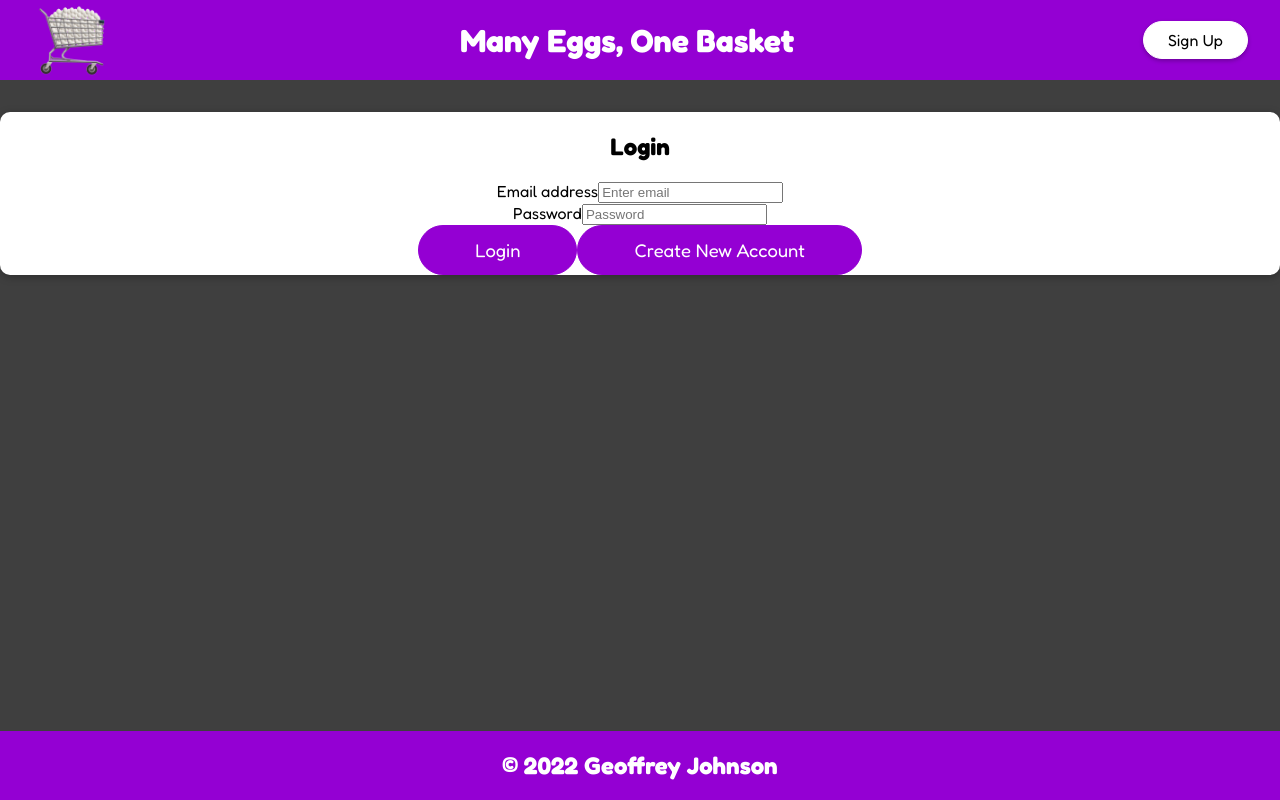
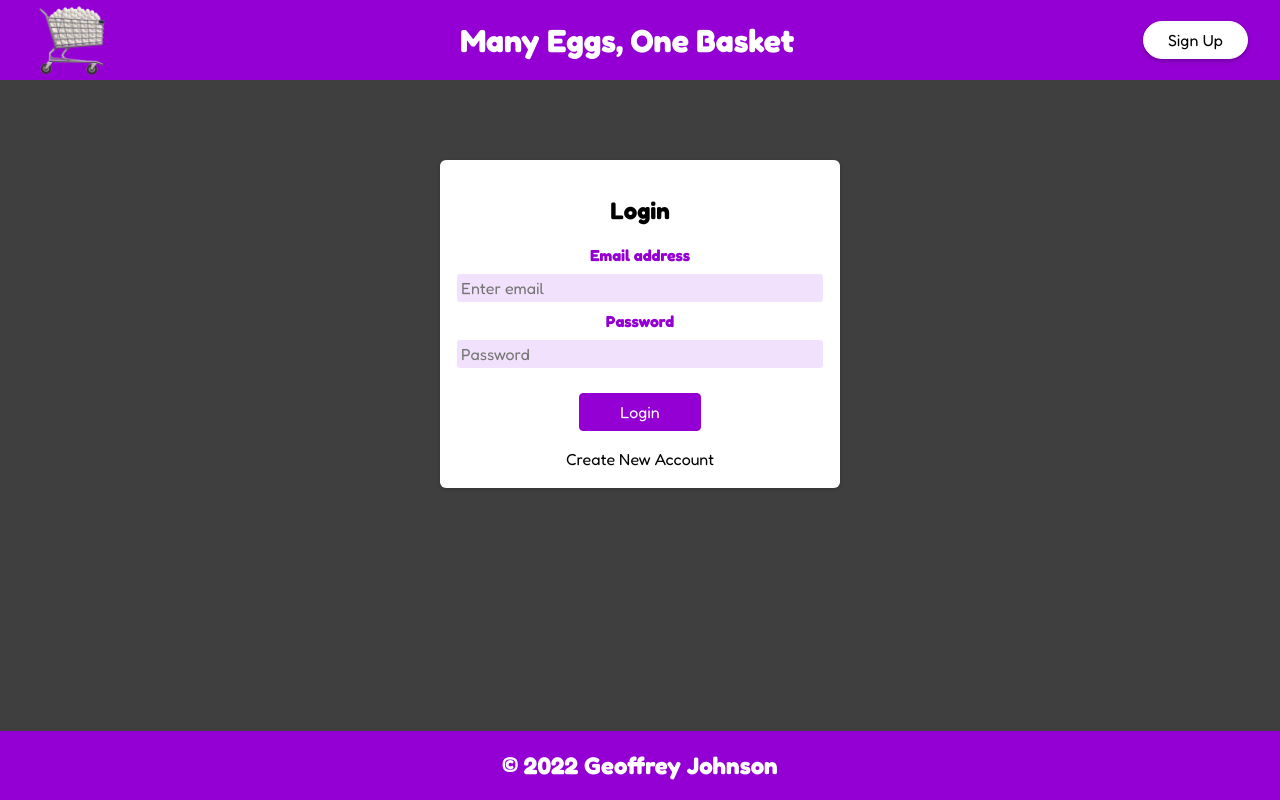
Before and after one commit to Johny49/many-eggs-react, a React (Create React App) app: page /auth in a window 1280 px wide. Built offline with nearby package versions, Linux system fonts and the light colour scheme; no server answers.

Commit message:
added classes and styling

```diff
--- a/src/components/AuthForm/AuthForm.js
+++ b/src/components/AuthForm/AuthForm.js
@@ -11,6 +11,7 @@ import { login, selectUser } from "../../store/user-slice";
 
 import Button from "../UI/Button/Button";
 import Card from "../UI/Card/Card";
+import classes from "./AuthForm.module.css";
 
 const AuthForm = () => {
   const nameInputRef = useRef();
@@ -89,11 +90,11 @@ const AuthForm = () => {
   }
 
   return (
-    <Card>
+    <div className={classes.auth}>
       <h2>{isLogin ? "Login" : "Sign Up"}</h2>
-      <form onSubmit={submitHandler}>
+      <form id="login" onSubmit={submitHandler}>
         {!isLogin && (
-          <div className="mb-3">
+          <div className={classes.control}>
             <label htmlFor="name">Name</label>
             <input
               type="text"
@@ -101,11 +102,12 @@ const AuthForm = () => {
               placeholder="Display Name"
               ref={nameInputRef}
               required
+              autoComplete="username"
             />
           </div>
         )}
 
-        <div className="mb-3">
+        <div className={classes.control}>
           <label htmlFor="email">Email address</label>
           <input
             type="email"
@@ -113,9 +115,10 @@ const AuthForm = () => {
             placeholder="Enter email"
             ref={emailInputRef}
             required
+            autoComplete="email"
           />
         </div>
-        <div className="mb-3">
+        <div className={classes.control}>
           <label htmlFor="password">Password</label>
           <input
             type="password"
@@ -124,21 +127,26 @@ const AuthForm = () => {
             placeholder="Password"
             minLength={7}
             required
+            autoComplete={isLogin ? "current-password" : "new-password"}
           />
         </div>
-        <div>
+        <div className={classes.actions}>
           {!isLoading && (
             <Button type="submit">
               {isLogin ? "Login" : "Create Account"}
             </Button>
           )}
           {isLoading && <p>Sending authentication request ...</p>}
-          <Button type="button" onClick={switchAuthModeHandler}>
+          <Button
+            type="button"
+            className={classes.toggle}
+            onClick={switchAuthModeHandler}
+          >
             {isLogin ? "Create New Account" : "Log In With Existing Account"}
           </Button>
         </div>
       </form>
-    </Card>
+    </div>
   );
 };
 
--- /dev/null
+++ b/src/components/AuthForm/AuthForm.module.css
@@ -0,0 +1,73 @@
+.auth {
+  margin: 3rem auto;
+  width: 95%;
+  max-width: 25rem;
+  border-radius: 6px;
+  background-color: white;
+  box-shadow: 0 1px 4px rgba(0, 0, 0, 0.2);
+  padding: 1rem;
+  text-align: center;
+  color: darkviolet;
+}
+
+.auth h2 {
+  text-align: center;
+  color: black;
+}
+
+.control {
+  margin-bottom: 0.5rem;
+}
+
+.control label {
+  display: block;
+  color: darkviolet;
+  font-weight: bold;
+  margin-bottom: 0.5rem;
+}
+
+.control input {
+  font: inherit;
+  background-color: #f1e1fc;
+  color: black;
+  border-radius: 4px;
+  border: 1px solid white;
+  width: 100%;
+  text-align: left;
+  padding: 0.25rem;
+}
+
+.actions {
+  margin-top: 1.5rem;
+  display: flex;
+  flex-direction: column;
+  align-items: center;
+}
+
+.actions button {
+  cursor: pointer;
+  font: inherit;
+  color: white;
+  background-color: darkviolet;
+  border: 1px solid darkviolet;
+  border-radius: 4px;
+  padding: 0.5rem 2.5rem;
+}
+
+.actions button:hover {
+  background-color: #873abb;
+  border-color: #873abb;
+}
+
+.actions .toggle {
+  margin-top: 1rem;
+  background-color: transparent;
+  color: black;
+  border: none;
+  padding: 0.15rem 1.5rem;
+}
+
+.actions .toggle:hover {
+  background-color: transparent;
+  color: #ae82cc;
+}
```
